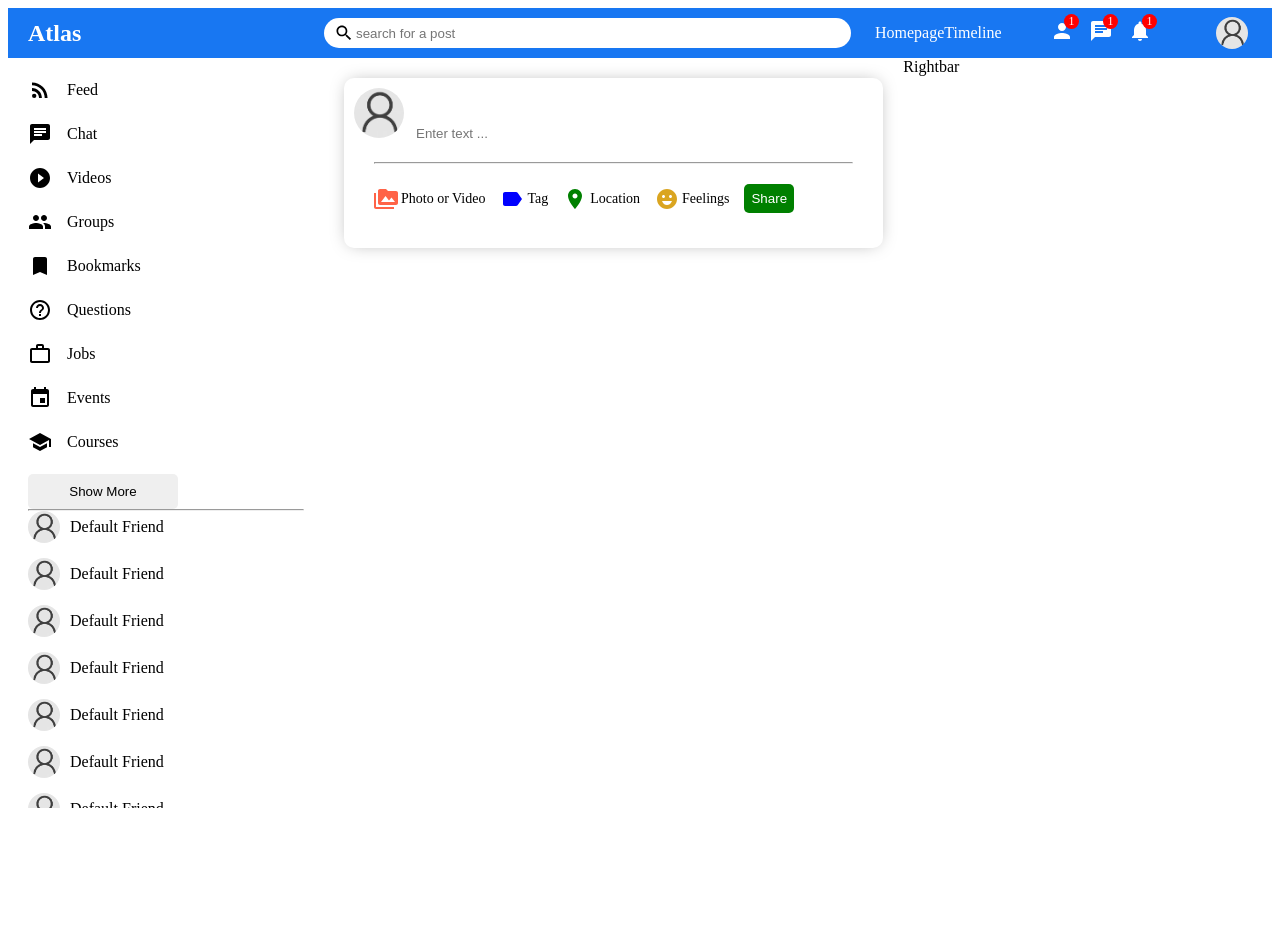
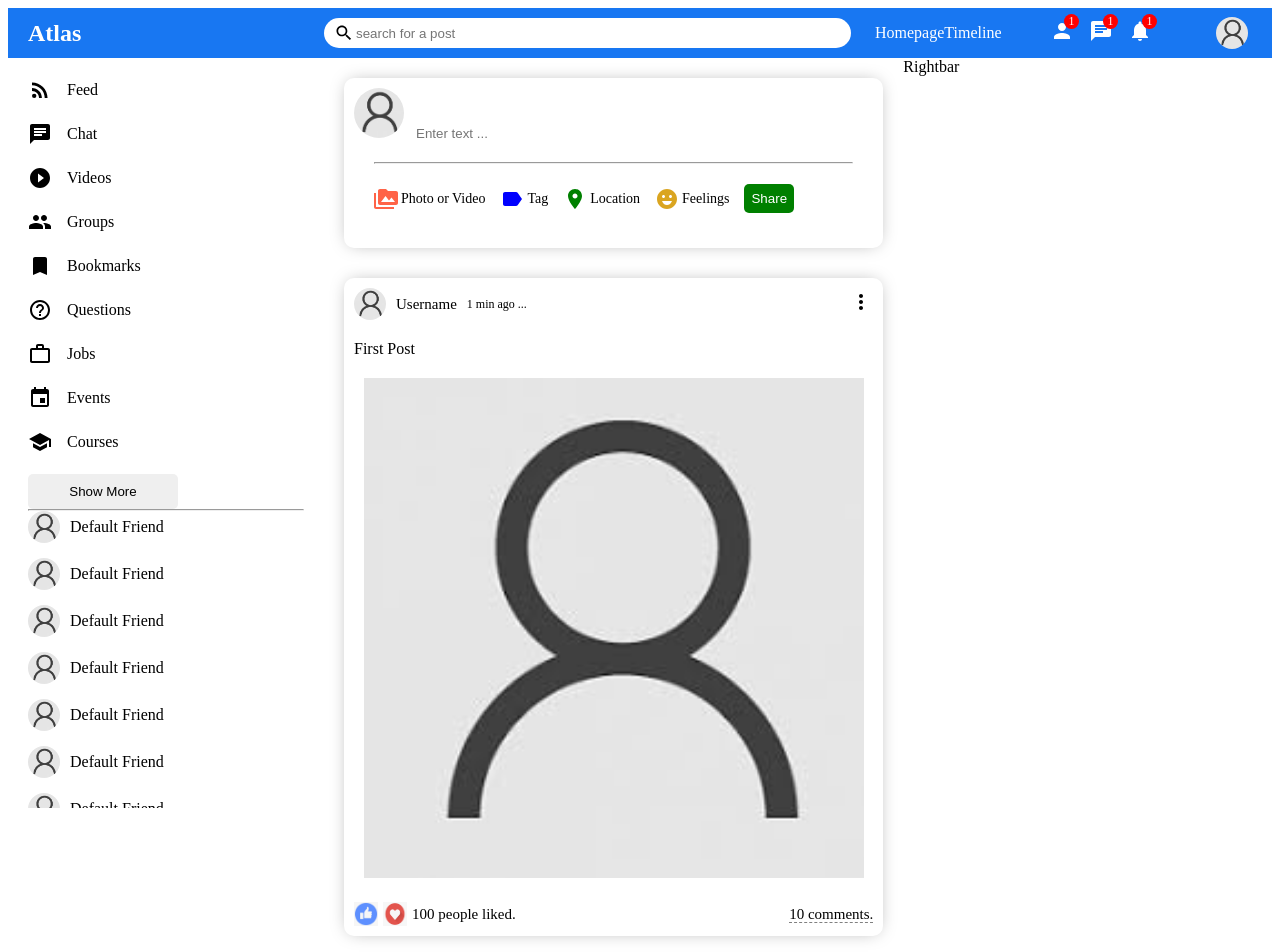
Before and after one commit to nallylatwit/AtlasSeniorProject, a React (Create React App) app in the folder app-react/: page / in a window 1280 px wide. Shown: the top 952 px of the page. Before the commit the page ends 816 px from the top, so only its background shows below. Built offline with nearby package versions, Linux system fonts and the light colour scheme.

Commit message:
Share and Post components: Layout and Style

```diff
--- a/app-react/src/components/feed/Feed.jsx
+++ b/app-react/src/components/feed/Feed.jsx
@@ -1,5 +1,6 @@
 import React from 'react'
 import Share from '../share/Share'
+import Post from '../post/Post'
 import './feed.css'
 
 export default function Feed() {
@@ -7,6 +8,13 @@
     <div className='feed'>
       <div className="feedWrapper">
         <Share />
+        <Post />
+        <Post />
+        <Post />
+        <Post />
+        <Post />
+        <Post />
+        <Post />
       </div>
     </div>
   )
--- /dev/null
+++ b/app-react/src/components/post/Post.jsx
@@ -0,0 +1,36 @@
+import { MoreVert } from '@material-ui/icons'
+import React from 'react'
+import './post.css'
+
+export default function Post() {
+  return (
+    <div className='post'>
+        <div className="postWrapper">
+            <div className="postTop">
+                <div className="postTopLeft">
+                    <img className='postProfileImg' src="/assets/person/default.jpeg" alt="" />
+                    <span className="postUsername">Username</span>
+                    <span className="postDate">1 min ago ...</span>
+                </div>
+                <div className="postTopRight">
+                    <MoreVert />
+                </div>
+            </div>
+            <div className="postCenter">
+                <span className="postText">First Post</span>
+                <img src="/assets/person/default.jpeg" alt="" className="postImg" />
+            </div>
+            <div className="postBottom">
+                <div className="postBottomLeft">
+                    <img className='likeIcon' src="assets/like.jpeg" alt="" />
+                    <img className='likeIcon' src="assets/heart.jpeg" alt="" />
+                    <span className="postLikeCounter">100 people liked.</span>
+                </div>
+                <div className="postBottomRight">
+                    <span className="postCommentText">10 comments.</span>
+                </div>
+            </div>
+        </div>
+    </div>
+  )
+}
--- /dev/null
+++ b/app-react/src/components/post/post.css
@@ -0,0 +1,78 @@
+.post {
+    width: 100%;
+    border-radius: 10px;
+    -webkit-box-shadow: 0px 0px 18px -5px rgba(0,0,0,0.36);
+    box-shadow: 0px 0px 18px -5px rgba(0,0,0,0.36);
+    margin: 30px 0;
+}
+
+.postWrapper {
+    padding: 10px;
+}
+
+.postTop {
+    display: flex;
+    align-items: center;
+    justify-content: space-between;
+}
+
+.postTopLeft {
+    display: flex;
+    align-items: center;
+}
+
+.postProfileImg {
+    width: 32px;
+    height: 32px;
+    border-radius: 50%;
+    object-fit: cover;
+}
+
+.postUsername {
+    font-size: 15px;
+    font-weight: 500;
+    margin: 0 10px;
+}
+
+.postDate {
+    font-size: 12px;
+}
+
+.postCenter {
+    margin: 20px 0;
+}
+
+.postImg {
+    margin-top: 20px;
+    width: 100%;
+    max-height: 500px;
+    object-fit: contain;
+}
+
+.postBottom {
+    display: flex;
+    align-items: center;
+    justify-content: space-between;
+}
+
+.postBottomLeft {
+    display: flex;
+    align-items: center;
+}
+
+.likeIcon {
+    width: 24px;
+    height: 24px;
+    margin-right: 5px;
+    cursor: pointer;
+}
+
+.postLikeCounter {
+    font-size: 15px;
+}
+
+.postCommentText {
+    cursor: pointer;
+    border-bottom: 1px dashed gray;
+    font-size: 15px;
+}
```
Also changed, not shown: app-react/public/assets/heart.jpeg (added), app-react/public/assets/like.jpeg (added).
